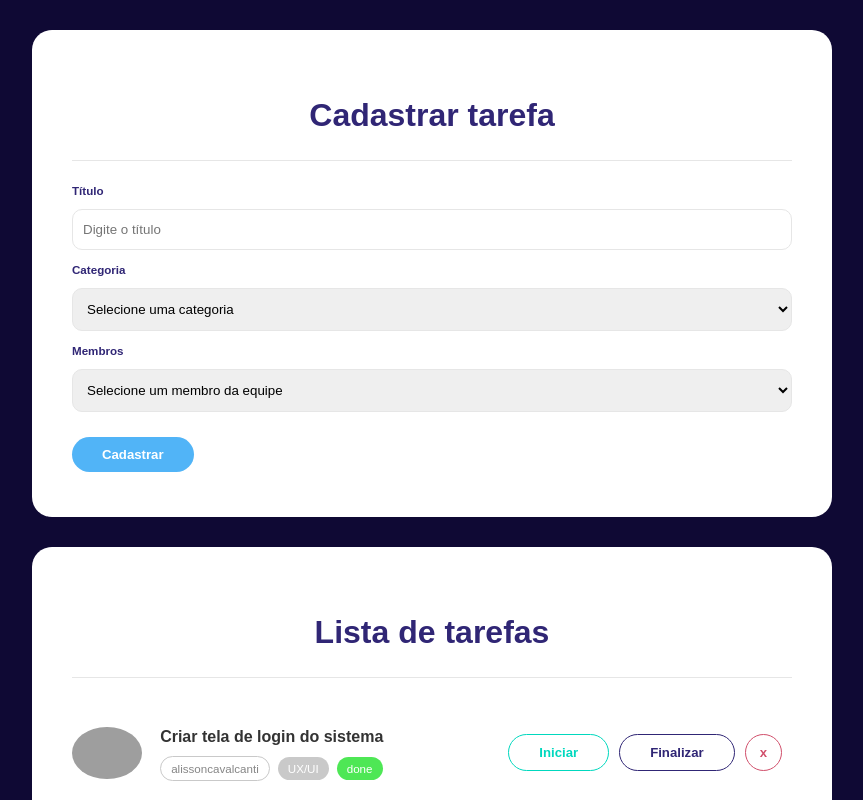
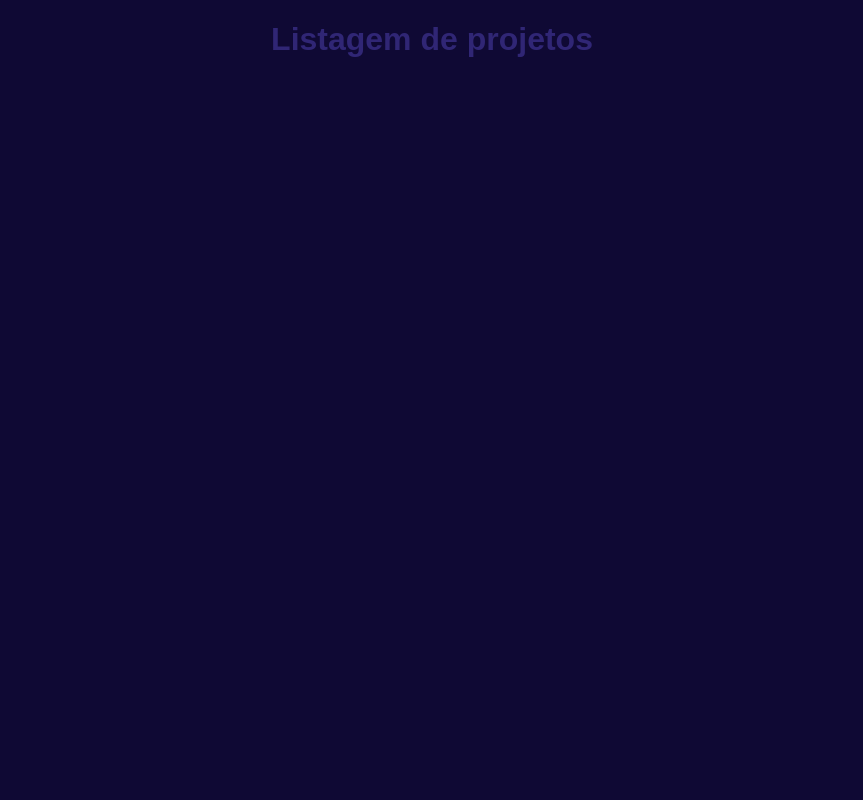
Before and after one commit to andersonstudioa/sesc-react-app, a React (Vite) app: page /projects in a window 1280 px wide. Shown: the top 800 px of the page, without its empty margins (208-1071 px from the left). Built offline with nearby package versions, Linux system fonts and the light colour scheme; grey boxes are pictures that could not be loaded.

Commit message:
Criando nova estrutura de pastas para comportar as páginas

```diff
--- a/src/main.jsx
+++ b/src/main.jsx
@@ -1,9 +1,26 @@
 import React from 'react'
 import ReactDOM from 'react-dom/client'
-import App from './App.jsx'
+
+import {
+  createBrowserRouter,
+  RouterProvider,
+} from "react-router-dom"
+
+import { ProjectsPage, TasksPage } from './pages/inedx.js'
+
+const router = createBrowserRouter([
+  {
+    path: "/",
+    element: <TasksPage />,
+  },
+  {
+    path: "/projects",
+    element: <ProjectsPage />,
+  },
+]);
 
 ReactDOM.createRoot(document.getElementById('root')).render(
   <React.StrictMode>
-    <App />
+    <RouterProvider router={router} />
   </React.StrictMode>,
 )
--- /dev/null
+++ b/src/pages/inedx.js
@@ -0,0 +1,8 @@
+import ProjectsPage from "./projecs";
+import TasksPage from "./tasks";
+
+export {
+    ProjectsPage,
+    TasksPage,
+
+}
--- /dev/null
+++ b/src/pages/projecs/index.jsx
@@ -0,0 +1,9 @@
+function ProjectsPage() {
+    return (
+        <div>
+            <h1>Listagem de projetos</h1>
+        </div>
+    )
+}
+
+export default ProjectsPage;
```
Also changed, not shown: src/pages/tasks/index.jsx (renamed from src/App.jsx, +5 -5 lines).
